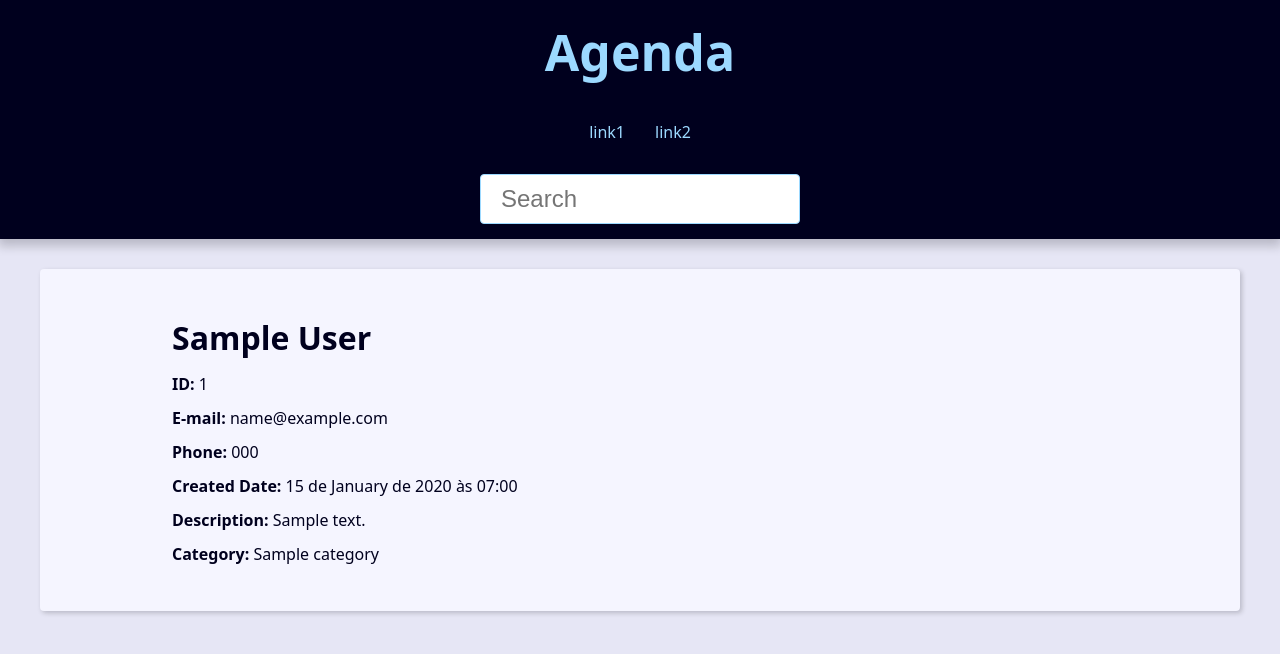
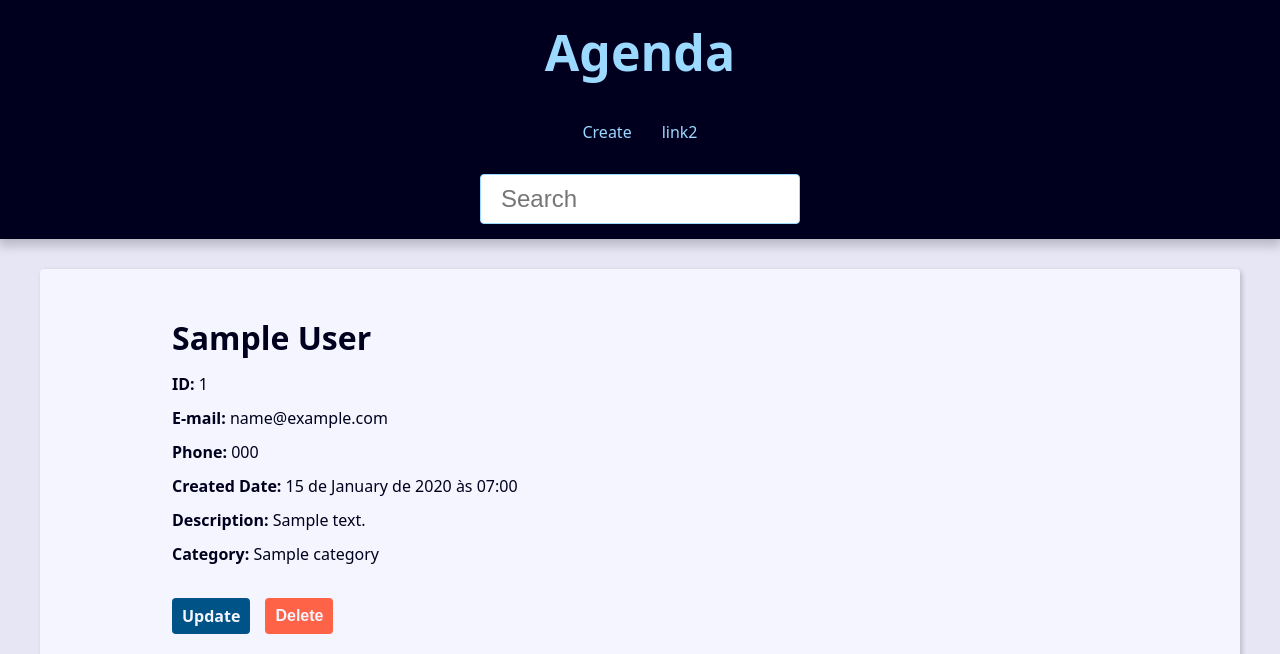
Before and after one commit to victorhugorl/Projeto-Django-Agenda, a Django app: template contact/templates/contact/contact.html in a window 1280 px wide. Shown: the top 654 px of the page. Run offline with Django 5.2, Linux system fonts and the light colour scheme; the template is opened without the code that fills it: values that come from a table or form of the project are taken from there, others are empty; tables that the repository leaves empty hold one stand-in row (values such as "Sample post").

Commit message:
criando notas rotas e CREATE READ UPDATE E DELETE de um contato

```diff
--- a/base_static/global/css/style.css
+++ b/base_static/global/css/style.css
@@ -76,6 +76,7 @@
   .header-link:hover {
     filter: brightness(70%);
   }
+
 
   .menu {
     margin: var(--spacing);
@@ -312,3 +313,24 @@
     filter: brightness(80%);
     box-shadow: 0 0 5px var(--link-dark-color);
   }
+
+
+.contact-links {
+  margin-block: calc(var(--small-font-size) * 2);
+  display: flex;
+  align-items: center;
+  gap: 0 var(--spacing);
+}
+
+.btn-link {
+  font-size: var(--small-font-size);
+  text-decoration: none;
+  font-weight: bold;
+  padding: 1rem;
+  display: block;
+  line-height: var(--small-font-size);
+}
+
+.btn-delete {
+  background: tomato;
+}
--- a/base_templates/global/partials/_header.html
+++ b/base_templates/global/partials/_header.html
@@ -9,8 +9,8 @@
     <nav class="menu">
         <ul class="menu-list">
             <li>
-                <a href="" class="menu-link">
-                    link1
+                <a href="{%url 'contact:create' %}" class="menu-link">
+                    Create
                 </a>
             </li>
             <li>
--- a/contact/templates/contact/contact.html
+++ b/contact/templates/contact/contact.html
@@ -12,5 +12,14 @@
     <p><b>Created Date:</b> {{ contact.created_date }}</p>
     <p><b>Description:</b> {{ contact.description }}</p>
     <p><b>Category:</b> {{ contact.category.name }}</p>
-</div>
+
+    <div class="contact-links">
+      <a class="btn btn-link" href="{% url 'contact:update' contact.id %}">Update</a>
+
+      <form action="" method="POST">
+        {% csrf_token %}
+
+        <button class="btn btn-link btn-delete" type="submit"> Delete</button>
+      </form>
+    </div>
 {% endblock content %}
--- a/contact/templates/contact/create.html
+++ b/contact/templates/contact/create.html
@@ -4,7 +4,7 @@
     <h2>Contact</h2>
 
     <form
-      action="{% url 'contact:create' %}"
+      action="{{ form_action }}"
       method="POST"
       enctype="multipart/form-data"
     >
@@ -17,6 +17,10 @@
             <label for="{{ field.id_for_label }}">{{ field.label }}</label>
             {{ field }}
             {{ field.errors }}
+
+            {% if field.help_text %}
+              <p class="help-text">{{ field.help_text }}</p>
+            {% endif %}
           </div>
         {% endfor %}
       </div>
--- a/contact/urls.py
+++ b/contact/urls.py
@@ -8,6 +8,7 @@ urlpatterns = [
     path('', views.index, name='index'),
 
     # contact (CRUD)
-    path('contact/<int:contact_id>/detail/', views.contact, name='contact'),
+    path('contact/<int:contact_id>/', views.contact, name='contact'),
     path('contact/create/', views.create, name='create'),
+    path('contact/<int:contact_id>/update/', views.update, name='update'),
 ]
```
Also changed, not shown: contact/forms.py (+50 -12 lines), contact/views/contact_forms.py (+50 -8 lines).
